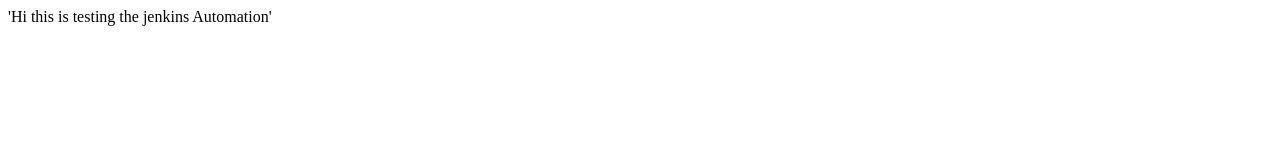
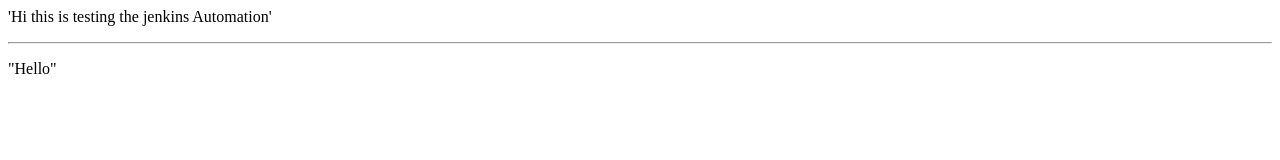
Before and after one commit to ChandraKanthGaralapati/Mern-Automation, a plain HTML site: page index.html in a window 1280 px wide. Drawn offline with Linux system fonts and the light colour scheme.

Commit message:
2nd commit

```diff
--- a/index.html
+++ b/index.html
@@ -8,5 +8,7 @@
         <p>
             'Hi this is testing the jenkins Automation'
         </p>
+        <hr>
+        <p>"Hello"</p>
     </body>
 </html>
```
